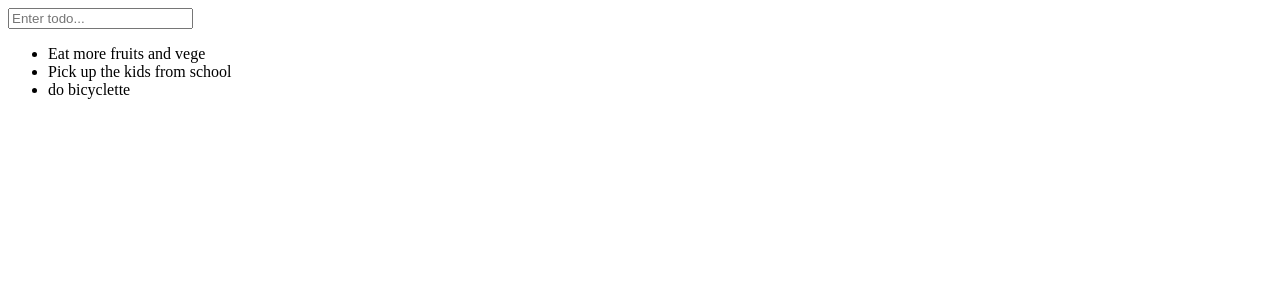
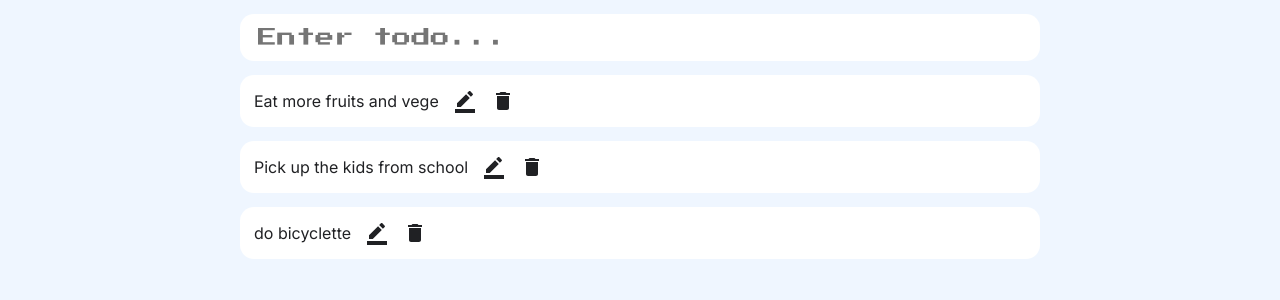
Before and after one commit to budimbuesu/todolist-react, a React (Create React App) app: page / in a window 1280 px wide. Shown: the top 300 px of the page. Built offline with nearby package versions, Linux system fonts and the light colour scheme.

Commit message:
passage des paramètres sans spécifier le nom de la props dans le component

```diff
--- a/package.json
+++ b/package.json
@@ -3,6 +3,10 @@
   "version": "0.1.0",
   "private": true,
   "dependencies": {
+    "@emotion/react": "^11.11.4",
+    "@emotion/styled": "^11.11.5",
+    "@mui/icons-material": "^5.15.20",
+    "@mui/material": "^5.15.20",
     "@testing-library/jest-dom": "^5.17.0",
     "@testing-library/react": "^13.4.0",
     "@testing-library/user-event": "^13.5.0",
--- a/src/App.js
+++ b/src/App.js
@@ -1,5 +1,6 @@
 import TodoInput from "./component/TodoInput";
 import TodoList from "./component/TodoList";
+import "./index.css";
 
 function App() {
   return (
--- a/src/component/TodoCard.js
+++ b/src/component/TodoCard.js
@@ -1,5 +1,18 @@
-function TodoCard() {
-  return <div>TodoCard</div>;
+import BorderColorIcon from "@mui/icons-material/BorderColor";
+import DeleteIcon from "@mui/icons-material/Delete";
+
+function TodoCard(props) {
+  const { children } = props;
+  console.log(props);
+  return (
+    <li className="todoItem">
+      <div className="actionsContainer">
+        {children}
+        <BorderColorIcon />
+        <DeleteIcon />
+      </div>
+    </li>
+  );
 }
 
 export default TodoCard;
--- a/src/component/TodoList.js
+++ b/src/component/TodoList.js
@@ -1,16 +1,19 @@
+import TodoCard from "./TodoCard";
+
 function TodoList() {
   let todos = [
     "Eat more fruits and vege",
     "Pick up the kids from school",
     "do bicyclette",
   ];
+
   return (
     <ul className="main">
       {todos.map((todo, index) => {
         return (
-          <li className="todoItem" key={index}>
-            {todo}
-          </li>
+          <TodoCard key={index}>
+            <p>{todo}</p>
+          </TodoCard>
         );
       })}
     </ul>
--- a/src/index.css
+++ b/src/index.css
@@ -1,199 +1,114 @@
-:root {
-  font-family: Inter, system-ui, Avenir, Helvetica, Arial, sans-serif;
-  line-height: 1.5;
-  font-weight: 400;
-
-  color: white;
-  background-color: #030615;
-
-  font-synthesis: none;
-  text-rendering: optimizeLegibility;
-  -webkit-font-smoothing: antialiased;
-  -moz-osx-font-smoothing: grayscale;
+* {
+  font-family: "Inter", sans-serif;
+  margin: 0;
+  padding: 0;
+  box-sizing: border-box;
+  color: #202124;
 }
 
-* {
-  padding: 0;
-  margin: 0;
-  box-sizing: border-box;
+h1,
+h2,
+h3,
+input,
+button {
+  font-family: "Press Start 2P", system-ui;
 }
 
 #root {
   min-height: 100vh;
   display: flex;
-  display: relative;
+  flex-direction: column;
+  padding: 14px;
+  background: #eff6ff;
+  gap: 14px;
 }
 
-.imgContainer {
+header {
   display: flex;
-  flex-direction: column;
-  max-height: 100vh;
+  align-items: stretch;
+}
+
+header,
+.main {
+  max-width: 800px;
+  width: 100%;
+  margin: 0 auto;
+  gap: 14px;
+}
+
+header input {
+  flex: 1;
+  border-radius: 14px;
+  outline: none;
   width: 100%;
 }
 
-.bgImage {
-  width: 100%;
-  height: 100%;
-  flex: 1;
-  object-fit: cover;
-}
-
-footer {
-  position: fixed;
-  bottom: 0;
-  left: 0;
-  width: 100%;
-  display: flex;
-  align-items: center;
-  justify-content: space-between;
-  gap: 1rem;
-  padding: 1rem;
-}
-
-footer div {
-  display: flex;
-  flex-direction: column;
-}
-
-footer h2 {
-  font-size: 1.4rem;
-}
-
-footer h1 {
-  font-size: 0.9rem;
-  font-weight: 200;
-}
-
-footer button {
+header button {
+  border-radius: 14px;
   background: transparent;
-  border: none;
-  outline: none;
-  color: white;
-  padding: 1rem;
   transition-duration: 200ms;
   cursor: pointer;
 }
 
-footer button i {
-  font-size: 1.3rem;
-}
-
-footer button:hover {
+header button:hover {
   opacity: 0.7;
 }
 
-.bgGradient {
-  position: absolute;
-  inset: 0;
-  z-index: -1;
-  background: linear-gradient(to top, #030615, rgba(255, 255, 255, 0));
+header button,
+header input {
+  padding: 14px 18px;
+  border: none;
+  outline: none;
+  background: white;
 }
 
-.sidebar {
-  position: fixed;
-  inset: 0;
+p {
+  font-size: 0.9em;
+}
+
+.main {
   display: flex;
   flex-direction: column;
-  z-index: 10;
+  gap: 14px;
 }
 
-.bgOverlay {
-  position: absolute;
-  inset: 0;
-  background: #030615;
-  opacity: 0.6;
+.todoItem {
+  display: flex;
+  align-items: center;
+  gap: 14px;
+  padding: 14px;
+  border-radius: 14px;
+  background: white;
 }
 
-.sidebarContents {
-  z-index: 15;
-  position: relative;
-  display: flex;
-  flex-direction: column;
-  gap: 1rem;
-  padding: 1rem;
-  overflow-y: scroll;
-  height: 100%;
-  width: 80%;
-  max-width: 800px;
-  margin-left: auto;
-  background: #030615;
-}
-
-.sidebarContents h2 {
-  font-weight: 200;
-  font-size: 1.4rem;
-}
-
-.sidebarContents div {
+.todoItem p {
   flex: 1;
 }
 
-.sidebarContents button {
-  background: transparent;
-  color: white;
-  border: none;
-  outline: none;
-  margin-right: auto;
-  cursor: pointer;
-  transition-duration: 200ms;
-  padding: 1rem 0;
+.actionsContainer {
+  display: flex;
+  align-items: center;
+  gap: 14px;
 }
 
-.sidebarContents button:hover {
+.actionsContainer button {
+  transition-duration: 200ms;
+  border: none;
+  background: transparent;
+  cursor: pointer;
+}
+
+.actionsContainer button:hover {
   opacity: 0.7;
 }
 
-.descriptionContainer {
-  display: flex;
-  flex-direction: column;
-  gap: 0.5rem;
-}
-
-.descriptionTitle {
-  font-size: 1.1rem;
-  font-weight: 200;
-}
-
-.loadingState {
-  display: flex;
-  align-items: center;
-  justify-content: center;
-  flex: 1;
-}
-
-.loadingState i {
-  opacity: 0.2;
-  font-size: 3rem;
-  animation: spin 1s linear infinite;
-}
-
-@keyframes spin {
-  from {
-    transform: rotate(0deg);
+@media (min-width: 640px) {
+  header button,
+  header input {
+    font-size: 1.2em;
   }
 
-  to {
-    transform: rotate(360deg);
+  p {
+    font-size: 1em;
   }
 }
-
-@media (min-width: 640px) {
-  .sidebar {
-    position: relative;
-    inset: unset;
-    min-width: 30%;
-    max-height: 100vh;
-    box-shadow: 0 0 40px 1px #030615;
-  }
-
-  .sidebarContents {
-    margin: unset;
-    width: 100%;
-  }
-
-  .bgOverlay {
-    right: 0;
-    left: unset;
-    width: 100vw;
-  }
-}
--- a/src/index.js
+++ b/src/index.js
@@ -1,6 +1,5 @@
 import React from "react";
 import ReactDOM from "react-dom/client";
-// import "./index.css";
 import App from "./App";
 
 const root = ReactDOM.createRoot(document.getElementById("root"));
```
Also changed, not shown: 1 other file (tests, documents, lock files or other folders).
